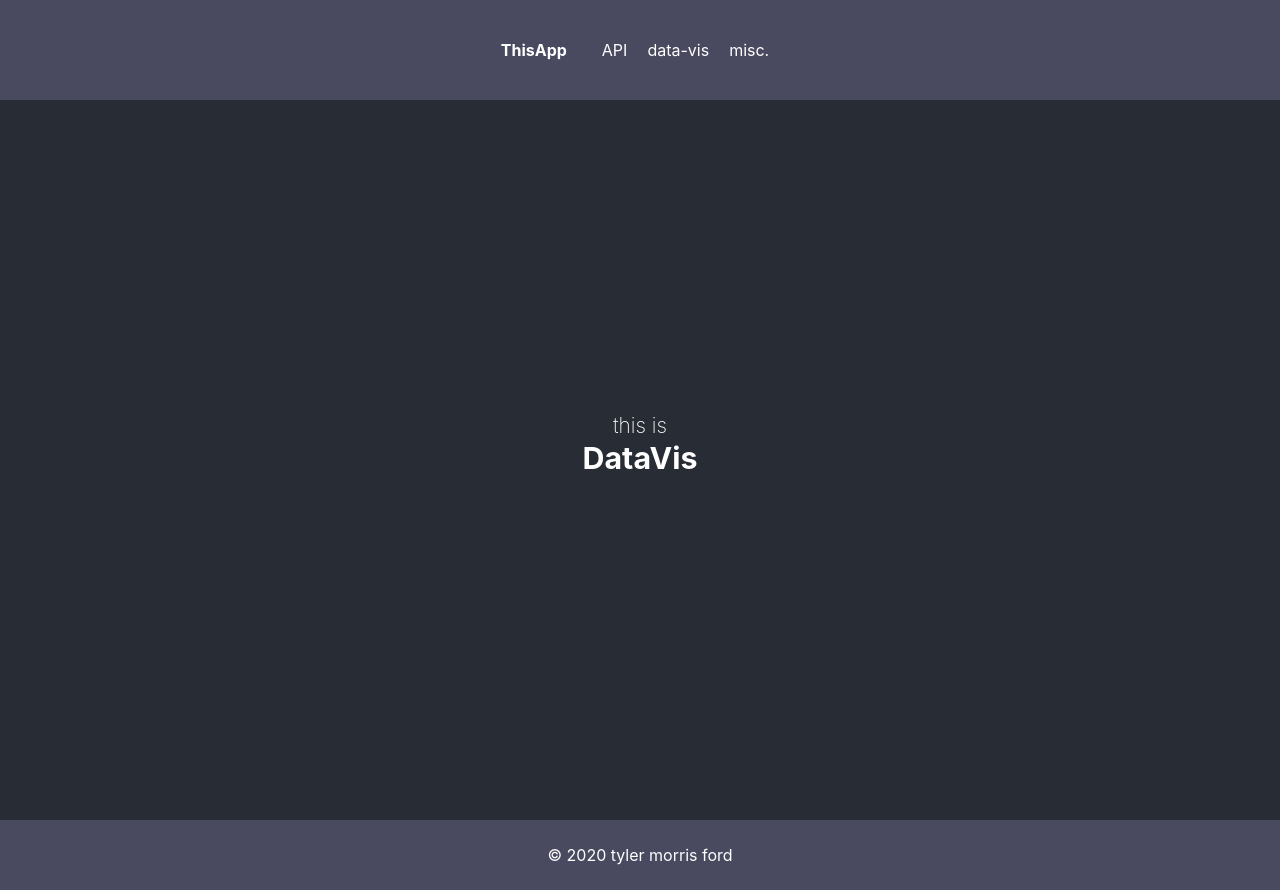
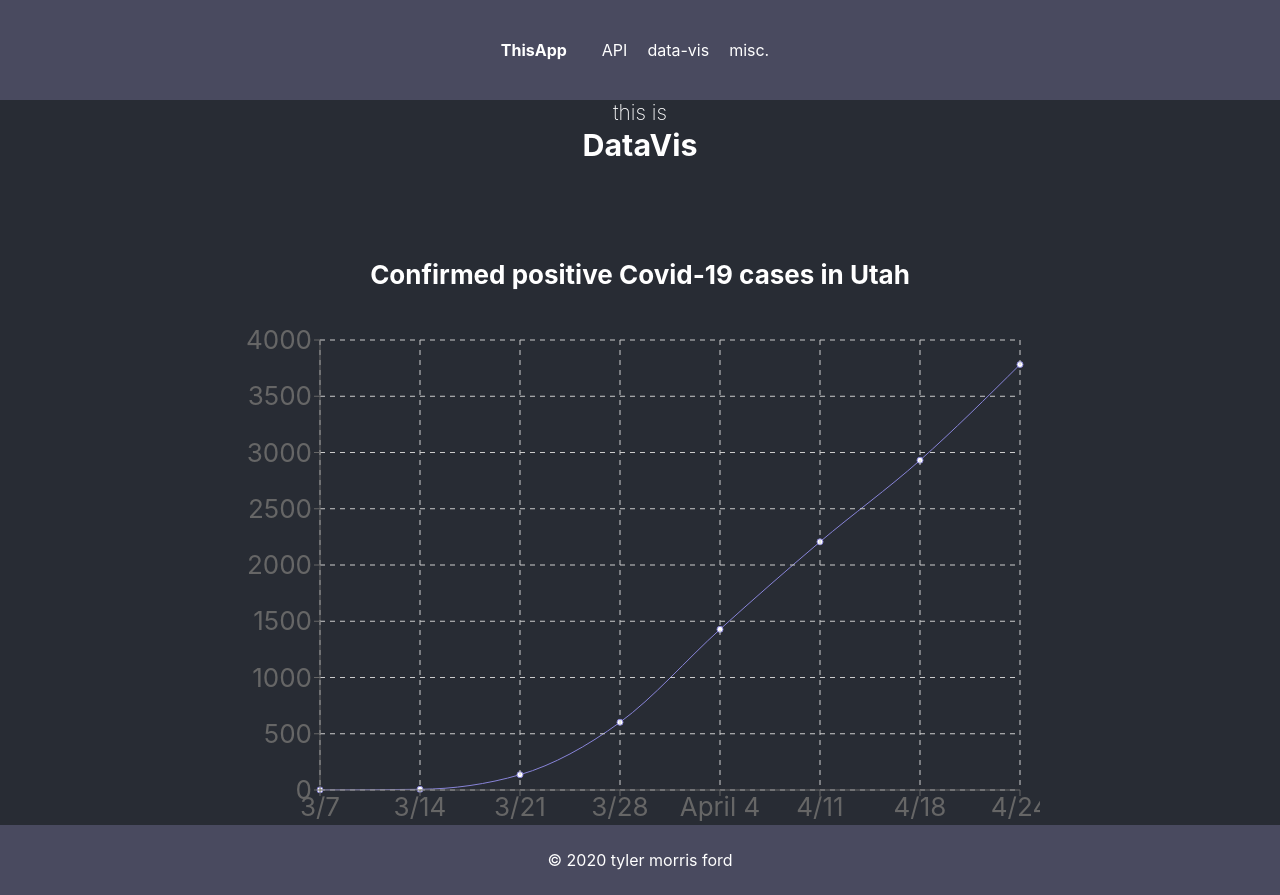
Before and after one commit to tylermorrisford/fun-app, a React (Create React App) app: page /data in a window 1280 px wide. Built offline with nearby package versions, Linux system fonts and the light colour scheme; no server answers.

Commit message:
add data-vis w/ covid-19 data

```diff
--- a/src/components/DataVis.js
+++ b/src/components/DataVis.js
@@ -1,22 +1,37 @@
 import React from 'react';
 import styled from 'styled-components'
 import '../App.css';
+import { LineChart, Line, CartesianGrid, XAxis, YAxis, Tooltip } from 'recharts';
 
 const Callout = styled.span`
-  margin-bottom: 0;
-  font-size: 0.8em;
-  font-weight: 200;
+margin-bottom: 0;
+font-size: 0.8em;
+font-weight: 200;
 `
 
 const Brand = styled.h3`
-  margin-top: 2px;
+margin-top: 2px;
 `
 
 const DataVis = () => {
+  const data = [{name: '3/7', positive: 1}, {name: '3/14', positive: 6}, {name: '3/21', positive: 136}, {name: '3/28', positive: 602}, {name: 'April 4', positive: 1428}, {name: '4/11', positive: 2206}, {name: '4/18', positive: 2931}, {name: '4/24', positive: 3782}];
+
+  const renderLineChart = (
+    <LineChart styee={{color: 'white'}} width={800} height={500} data={data} margin={{ top: 15, right: 20, bottom: 5, left: 20 }}>
+      <Line type="monotone" dataKey="positive" stroke="#8884d8" />
+      <CartesianGrid stroke="#ccc" strokeDasharray="5 5" />
+      <XAxis dataKey="name" />
+      <YAxis dataKey="positive" ticks={[0, 500, 1000, 1500, 2000, 2500, 3000, 3500, 4000]}/>
+      <Tooltip />
+    </LineChart>
+  );
     return(
         <header className="App-header">
         <Callout>this is</Callout>
         <Brand>DataVis</Brand>
+        <br/>
+        <h4>Confirmed positive Covid-19 cases in Utah</h4>
+        {renderLineChart}
       </header>
     )
 }
```
Also changed, not shown: 1 other file (tests, documents, lock files or other folders).
